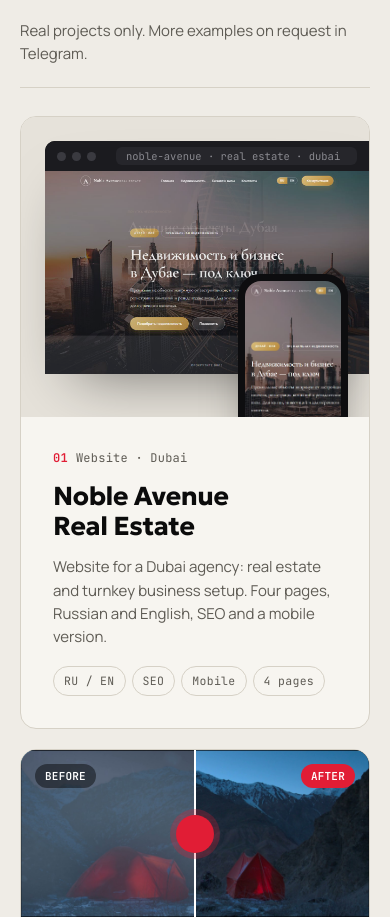
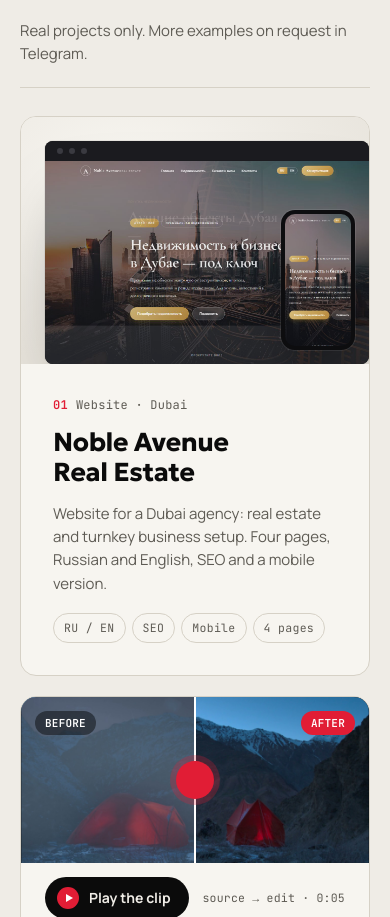
Before and after one commit to turelat/turelat.github.io, a plain HTML site: page index.html in a window 390 px wide. Shown: the part 3113-4030 px from the top of the page. Drawn offline with Linux system fonts and the light colour scheme.

Commit message:
Noble Avenue card: whole browser window and phone, no cropping
Co-Authored-By: Claude Opus 5.5 <noreply@anthropic.com>

```diff
--- a/index.html
+++ b/index.html
@@ -16,7 +16,7 @@
 <link rel="preconnect" href="https://fonts.googleapis.com">
 <link rel="preconnect" href="https://fonts.gstatic.com" crossorigin>
 <link rel="stylesheet" href="https://fonts.googleapis.com/css2?family=Geologica:wght@300..900&family=JetBrains+Mono:wght@400;600&family=Manrope:wght@400..800&display=swap">
-<link rel="stylesheet" href="assets/ag.css?v=3">
+<link rel="stylesheet" href="assets/ag.css?v=4">
 </head>
 <body>
 <script>try { var t = localStorage.getItem('ag-theme'); if (t === 'dark' || t === 'light') document.documentElement.dataset.theme = t; } catch (e) {} document.documentElement.dataset.titleRu = 'Артур Габараев'; document.documentElement.dataset.titleEn = 'Artur Gabaraev';</script>
@@ -121,8 +121,9 @@
 .w-noble { grid-column: span 12; display: grid; grid-template-columns: minmax(0, 1.75fr) minmax(0, 1fr); }
 .w-noble .txt { justify-content: flex-end; padding: 32px; gap: 14px; }
 .w-noble h3 { font-size: clamp(26px, 2.6vw, 36px); }
-.stage { position: relative; background: var(--cell2); padding: 40px 0 0 40px; min-height: 300px; overflow: hidden; }
-.browser { border-radius: 10px 0 0 0; overflow: hidden; background: #0d0d0f; box-shadow: 0 30px 60px -30px rgba(0,0,0,.5); }
+/* a laptop-style window with the phone version standing in front of it, both shown whole */
+.stage { position: relative; display: flex; align-items: center; background: radial-gradient(90% 80% at 30% 20%, var(--cell), var(--cell2)); padding: clamp(24px, 4vw, 52px) clamp(56px, 11%, 130px) clamp(24px, 4vw, 52px) clamp(20px, 4vw, 52px); overflow: hidden; }
+.browser { width: 100%; border-radius: 12px; overflow: hidden; background: #0d0d0f; box-shadow: 0 0 0 1px rgba(0,0,0,.06), 0 40px 70px -35px rgba(0,0,0,.55); transition: transform .9s var(--ease); }
 .browser .bar { height: 30px; display: flex; align-items: center; gap: 6px; padding: 0 12px; background: #1b1b1f; }
 .browser .bar i { width: 9px; height: 9px; border-radius: 50%; background: #3a3a40; }
 .browser .bar span { margin-left: 14px; flex: 1; max-width: 300px; height: 18px; border-radius: 6px; background: #26262b; font: 10.5px/18px 'JetBrains Mono', monospace; color: #8a8a90; padding: 0 10px; overflow: hidden; white-space: nowrap; }
@@ -130,9 +131,11 @@
 .shots img { position: absolute; inset: 0; width: 100%; height: 100%; object-fit: cover; object-position: top; transition: opacity 1s var(--ease); }
 .shots img + img { opacity: 0; }
 .shots.alt img + img { opacity: 1; }
-.phone { position: absolute; right: 6%; bottom: -18%; width: 22%; min-width: 110px; border-radius: 22px; padding: 7px; background: #0d0d0f; box-shadow: 0 30px 50px -20px rgba(0,0,0,.6); transition: transform .8s var(--ease); }
-.phone img { border-radius: 16px; aspect-ratio: 430 / 820; object-fit: cover; object-position: top; width: 100%; }
-.w-noble:hover .phone { transform: translateY(-6%); }
+.phone { position: absolute; right: clamp(14px, 4%, 48px); bottom: clamp(14px, 3vw, 40px); width: clamp(74px, 19%, 190px); border-radius: 22px; padding: 6px; background: #0d0d0f; box-shadow: 0 0 0 1px rgba(255,255,255,.08), 0 30px 50px -20px rgba(0,0,0,.6); transition: transform .9s var(--ease); }
+.phone img { border-radius: 16px; aspect-ratio: 430 / 860; object-fit: cover; object-position: top; width: 100%; }
+.w-noble:hover .phone { transform: translateY(-10px); }
+.w-noble:hover .browser { transform: translateY(-4px); }
+@media (max-width: 560px) { .phone { border-radius: 14px; padding: 4px; } .phone img { border-radius: 10px; } .browser { border-radius: 8px; } .browser .bar { height: 20px; } .browser .bar i { width: 6px; height: 6px; } .browser .bar span { display: none; } }
 .w-video { grid-column: span 12; display: grid; grid-template-columns: minmax(0, 1.75fr) minmax(0, 1fr); }
 .w-video .vid { padding-bottom: 20px; border-right: 1px solid var(--line); }
 .w-video .txt { justify-content: flex-end; padding: 32px; gap: 14px; }
@@ -440,7 +443,7 @@
 <div class="toast" id="toast" role="status"></div>
 <div class="cur" aria-hidden="true"></div><div class="ring" aria-hidden="true"><i></i><b></b></div>
 
-<script src="assets/ag.js?v=3"></script>
+<script src="assets/ag.js?v=4"></script>
 <script>
 (() => {
   const { $, $$, fine, reduce, mouse } = AG;
```
Also changed, not shown: price.html (+2 -2 lines).
